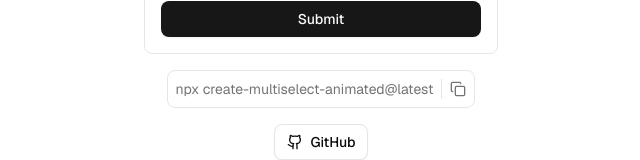
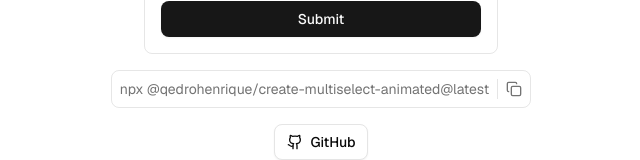
Before and after one commit to qedrohenrique/multi-select-animated, a Next.js app: page /multi-select-animated in a window 1280 px wide. Shown: the part 306-466 px from the top of the page, without its empty margins (319-959 px from the left). Built offline with nearby package versions, Linux system fonts and the light colour scheme.

Commit message:
fix: update npx command

```diff
--- a/packages/create-multi-select-animated/package.json
+++ b/packages/create-multi-select-animated/package.json
@@ -1,5 +1,5 @@
 {
-  "name": "create-multi-select-animated",
+  "name": "@qedrohenrique/create-multi-select-animated",
   "version": "1.0.4",
   "bin": {
     "create-multi-select-animated": "bin/cli.js"
--- a/packages/create-statefull-button/package.json
+++ b/packages/create-statefull-button/package.json
@@ -1,5 +1,5 @@
 {
-  "name": "create-statefull-button",
+  "name": "@qedrohenrique/create-statefull-button",
   "version": "1.0.0",
   "bin": {
     "create-statefull-button": "bin/cli.js"
--- a/src/app/multi-select-animated/page.tsx
+++ b/src/app/multi-select-animated/page.tsx
@@ -54,7 +54,7 @@ export default function MultiSelectAnimatedPage() {
 
   const handleCopy = () => {
     navigator.clipboard.writeText(
-      "npx shadcn@latest add multi-select-animated"
+      "npx @qedrohenrique/create-multiselect-animated@latest"
     );
     toast.success("Copied to clipboard");
   };
@@ -91,7 +91,7 @@ export default function MultiSelectAnimatedPage() {
         </Button>
       </div>
       <span className="text-sm text-muted-foreground my-4 border border-foreground/10 rounded-md p-2 flex items-center gap-2">
-        npx create-multiselect-animated@latest
+        npx @qedrohenrique/create-multiselect-animated@latest
         <Separator orientation="vertical" />
         <CopyIcon className="w-4 h-4 cursor-pointer" onClick={handleCopy} />
       </span>
--- a/src/app/statefull-button/page.tsx
+++ b/src/app/statefull-button/page.tsx
@@ -13,7 +13,7 @@ export default function StatefullButonPage() {
 
   const handleCopy = () => {
     navigator.clipboard.writeText(
-      "npx shadcn@latest add multi-select-animated"
+      "npx @qedrohenrique/create-statefull-button@latest"
     );
     toast.success("Copied to clipboard");
   };
@@ -40,7 +40,7 @@ export default function StatefullButonPage() {
         </StatefullButon>
       </div>
       <span className="text-sm text-muted-foreground my-4 border border-foreground/10 rounded-md p-2 flex items-center gap-2">
-        npx create-statefull-button@latest
+        npx @qedrohenrique/create-statefull-button@latest
         <Separator orientation="vertical" />
         <CopyIcon className="w-4 h-4 cursor-pointer" onClick={handleCopy} />
       </span>
```
Also changed, not shown: packages/create-multi-select-animated/README.md, packages/create-statefull-button/README.md, 1 other file (tests, documents, lock files or other folders).
